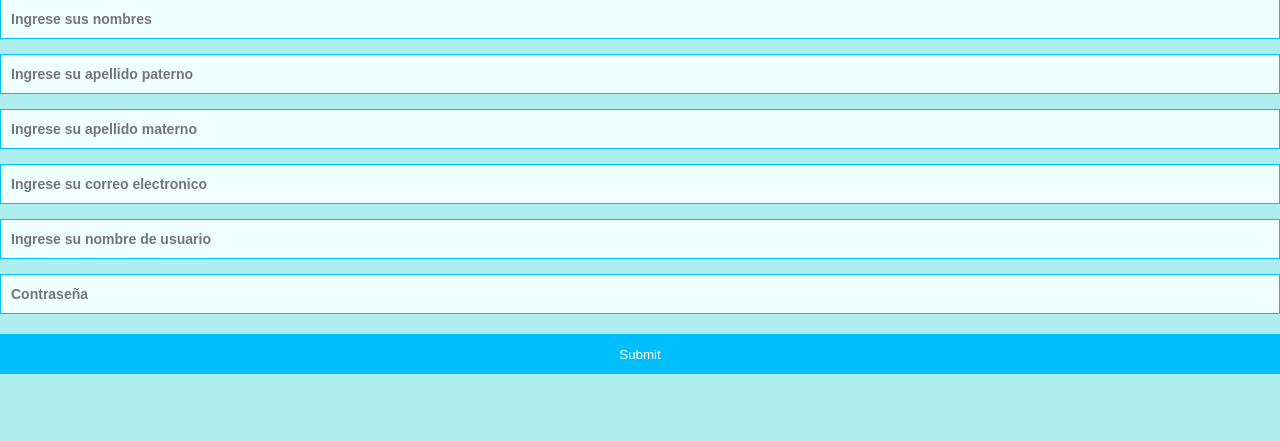
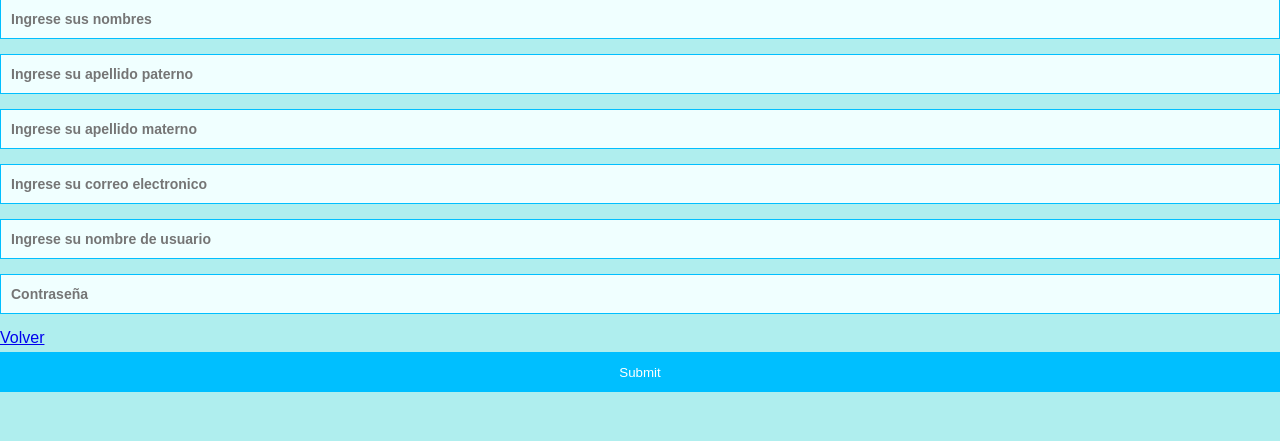
Before and after one commit to cjosgg/SistemaFinal, a PHP site: page /formulario_Admin.php in a window 1280 px wide. Shown: the part 16-457 px from the top of the page. Run offline with PHP 8.4, Linux system fonts and the light colour scheme.

Commit message:
Update formulario_Admin.php

```diff
--- a/formulario_Admin.php
+++ b/formulario_Admin.php
@@ -3,30 +3,25 @@
 <head>
 
 	<title>Form admin</title>
-
 	<meta charset="utf-8">
     <meta name="viewport" content="width=device-width, initial-scale=1">
-
     <link rel="stylesheet" href="Estilos_CSS/Estilos.css">
-
 </head>
 <body>
-
 	<section class="form-Regis">
 		<h5>
 			Registro de Usuario
 		</h5>
-		<form action="#" method="post" >
+		<form action="#" method="post">
 		<input class="controls" type="text" name="nombres" id="nombres" value="" placeholder="Ingrese sus nombres" required="">
         <input type="text" class="controls" name="aPaterno" id="aPaterno" value="" placeholder="Ingrese su apellido paterno" required="">
         <input type="text" class="controls" name="aMaterno" id="aMaterno" value="" placeholder="Ingrese su apellido materno" required="">
         <input type="email" class="controls" name="email" id="email" value="" placeholder="Ingrese su correo electronico" required="">
         <input type="text" class="controls" name="username" id="username" value="" placeholder="Ingrese su nombre de usuario" required="">
 		<input class="controls" type="password" name="password" id ="password"  value="" placeholder="Contraseña" required="">
+		<p><a href="Login_Abel.html">Volver</a></p>
 		<input class="buttons" type="submit" name="ingresar">
 		</form>
-
 	</section>
-
 </body>
 </html>
```
